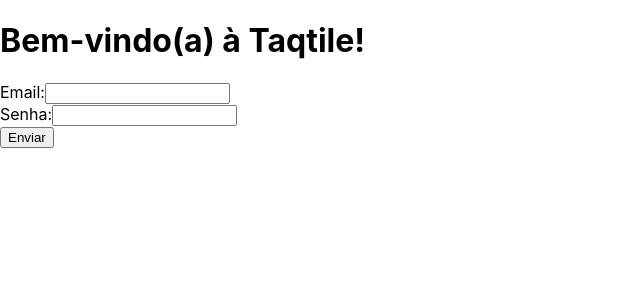
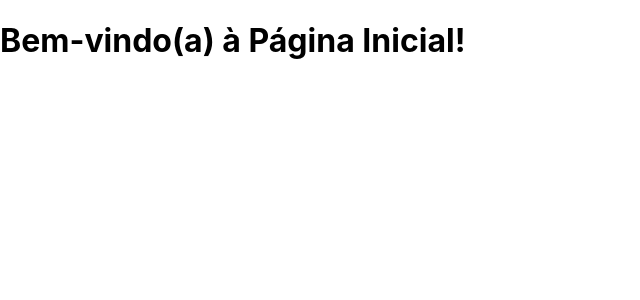
Before and after one commit to indigotech/onboard-larissa-sanches, a React (Create React App) app: page /home in a window 1280 px wide. Shown: the top 300 px of the page, without its empty margins (0-640 px from the left). Built offline with nearby package versions, Linux system fonts and the light colour scheme.

Commit message:
Inclusão da navegação por páginas após login bem-sucedido

```diff
--- a/src/App.tsx
+++ b/src/App.tsx
@@ -1,14 +1,17 @@
 import React from 'react';
+import { BrowserRouter as Router, Route, Routes } from 'react-router-dom';
 import Login from './Login';
+import Home from './Home';
 
-function App() {
+const App: React.FC = () => {
   return (
-    <div className="App">
-      <header className="App-header">
-        <Login />
-      </header>
-    </div>
+    <Router>
+      <Routes>
+        <Route path="/" element={<Login />} />
+        <Route path="/home" element={<Home />} />
+      </Routes>
+    </Router>
   );
-}
+};
 
 export default App;
--- /dev/null
+++ b/src/Home.tsx
@@ -0,0 +1,11 @@
+import React from 'react';
+
+const Home: React.FC = () => {
+  return (
+    <div>
+      <h1>Bem-vindo(a) à Página Inicial!</h1>
+    </div>
+  );
+};
+
+export default Home;
--- a/src/Login.tsx
+++ b/src/Login.tsx
@@ -1,5 +1,6 @@
 import React, { useState } from 'react';
 import { useMutation, ApolloError } from '@apollo/client';
+import { useNavigate } from 'react-router-dom';
 import { LOGIN_MUTATION } from './mutations';
 
 interface ValidationErrors {
@@ -19,6 +20,7 @@
   const [successMessage, setSuccessMessage] = useState<string | null>(null);
   const [loginError, setLoginError] = useState<string | null>(null);
   const [login, { loading }] = useMutation(LOGIN_MUTATION);
+  const navigate = useNavigate();
 
   const validateFields = (): boolean => {
     const newErrors: ValidationErrors = {};
@@ -53,6 +55,9 @@
           localStorage.setItem('authToken', token);
           setSuccessMessage('Login bem-sucedido!');
           setLoginError(null);
+          navigate('/home');
+        } else {
+          setLoginError('Falha ao obter token de autenticação.');
         }
       } catch (err) {
         if (err instanceof ApolloError) {
```
Also changed, not shown: .eslintrc.json, 1 other file (tests, documents, lock files or other folders).
